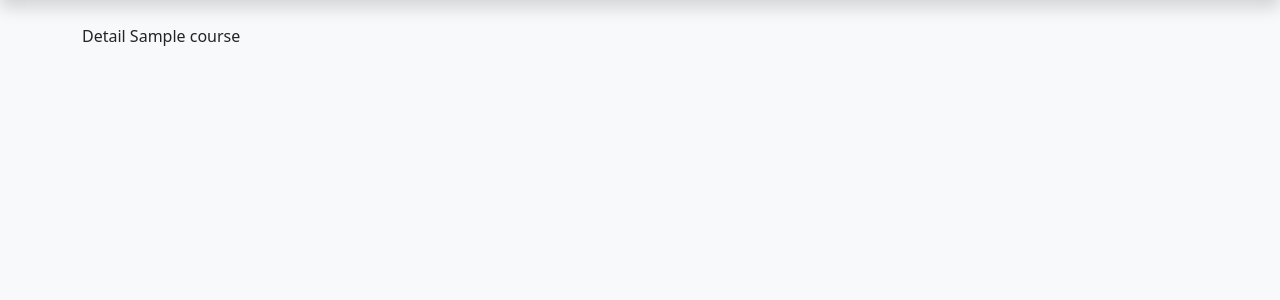
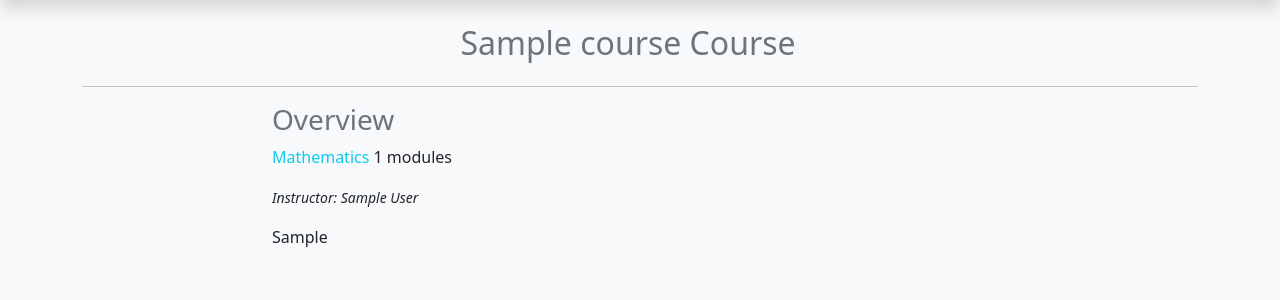
Before and after one commit to hpanwar08/educa, a Django app: a page that uses courses/templates/base.html in a window 1280 px wide. Shown: the part 56-356 px from the top of the page. Run offline with Django 3.2, Linux system fonts and the light colour scheme; data comes from the database, SQL or seed files in the repository; tables that the repository leaves empty hold one stand-in row (values such as "Sample post"); some libraries are stand-ins or nearby versions.

Commit message:
course ordering

```diff
--- a/courses/templates/base.html
+++ b/courses/templates/base.html
@@ -7,6 +7,7 @@
   <link href="{% static 'css/bootstrap.css' %}" rel="stylesheet">
   {#  <link href="{% static 'css/base.css' %}" rel="stylesheet">#}
   <link rel="stylesheet" href="https://cdn.jsdelivr.net/npm/bootstrap-icons@1.5.0/font/bootstrap-icons.css">
+  <link rel="shortcut icon" type="image/png" href="{% static 'image/favicon.ico' %}"/>
 </head>
 <body class="bg-light">
 <div>
--- a/courses/templates/courses/course/detail.html
+++ b/courses/templates/courses/course/detail.html
@@ -2,9 +2,29 @@
 {% load widget_tweaks %}
 
 {% block title %}
-  Detail
+  {{ course.title }}
 {% endblock %}
 
 {% block content %}
-  Detail {{ course.title }}
+  {% with subject=course.subject %}
+    <div class="row col-md-12 mb-3">
+      <h2 class="text-center text-secondary">{{ course.title }} Course</h2>
+
+    </div>
+    <hr>
+    <div class="row">
+      <div class="col-md-2"></div>
+
+      <div class="col-md-8">
+        <h3 class="text-secondary">Overview</h3>
+        <p><a href="{% url 'course_list_subject' subject.slug %}"
+              class="link-info text-decoration-none">{{ subject }}</a> {{ course.modules.count }} modules</p>
+        <small><em>Instructor: {{ course.owner.get_full_name }}</em></small>
+        <p>{{ course.overview|linebreaks }}</p>
+      </div>
+
+      <div class="col-md-2"></div>
+
+    </div>
+  {% endwith %}
 {% endblock %}
--- a/courses/views.py
+++ b/courses/views.py
@@ -179,7 +179,7 @@ class CourseListView(TemplateResponseMixin, View):
 
         if subject:
             subject = get_object_or_404(Subject, slug=subject)
-            courses = courses.filter(subject=subject)
+            courses = courses.filter(subject=subject).order_by('-created')
         return self.render_to_response({'subjects': subjects, 'courses': courses, 'subject': subject})
 
 
```
Also changed, not shown: courses/static/image/favicon.ico (added).
